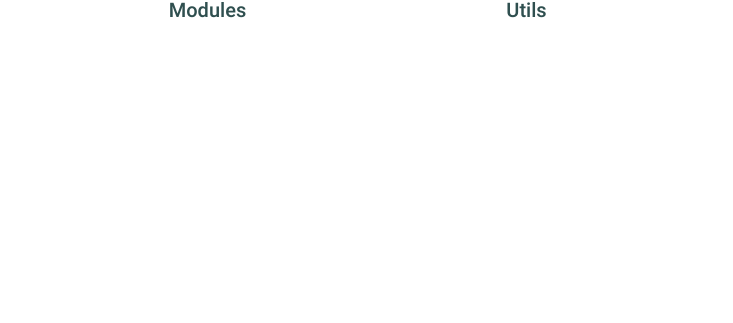
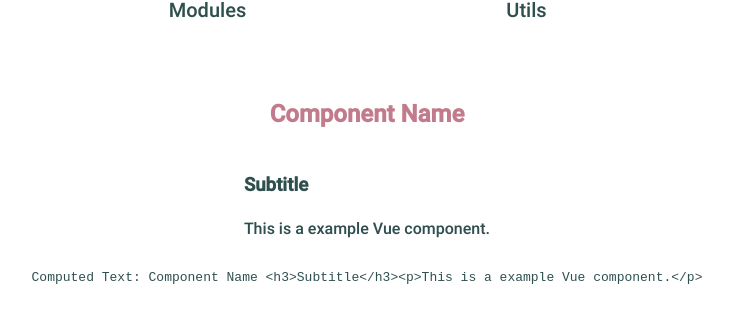
Before and after one commit to aclarke211/vue-tools, a Vue app: page / in a window 1280 px wide. Shown: the part 277-600 px from the top of the page, without its empty margins (273-1006 px from the left). Built offline with nearby package versions, Linux system fonts and the light colour scheme.

Commit message:
chore: :egg: generate random colour title in the example component.

```diff
--- a/sfc/components/_base/ExampleComponent.vue
+++ b/sfc/components/_base/ExampleComponent.vue
@@ -2,7 +2,7 @@
     <!-- Container for the component -->
   <div :class="className">
     <!-- Showing a Prop value as plain text -->
-    <h2 class="title__container">{{ exampleProp.text.title }}</h2>
+    <h2 class="title__container" :style="{color: randomColour}">{{ exampleProp.text.title }}</h2>
     <!-- Allowing HTML to be inputted as the value -->
     <div class="subtitle__container" v-html="exampleProp.text.subtitle" />
     <!-- Outputting Computed property values -->
@@ -36,6 +36,21 @@ export default {
     exampleComputedProperty() {
       return `Computed Text: ${this.exampleProp.text.title} ${this.exampleProp.text.subtitle}`;
     },
+
+    randomColour() {
+      const hex = ['a', 'b', 'c', 'd', 'e', 'f', '0', '1', '2', '3', '4', '5', '6', '7', '8', '9'];
+      const defaultColourValues = ['0', '0', '0', '0', '0', '0'];
+
+      const color = defaultColourValues.map((char) => {
+        let hexValue = char;
+        const hexIndex = Math.floor(Math.random() * (hex.length) - 0) + 0;
+
+        hexValue = hex[hexIndex];
+        return hexValue;
+      });
+
+      return `#${color.toString().replaceAll(',', '')}`;
+    },
   },
 
   methods: {
--- a/src/views/Home.vue
+++ b/src/views/Home.vue
@@ -20,12 +20,15 @@
       </div>
     </div>
 
+    <ExampleComponent />
+
   </div>
 </template>
 
 <script>
 import modulesList from '../../sfc/modules/_base/modules-list';
 import utilsList from '../../sfc/utils/_base/utils-list';
+import ExampleComponent from '../../sfc/components/_base/ExampleComponent.vue';
 
 export default {
   name: 'home',
@@ -50,6 +53,10 @@ export default {
         },
       ];
     },
+  },
+
+  components: {
+    ExampleComponent,
   },
 };
 </script>
```
